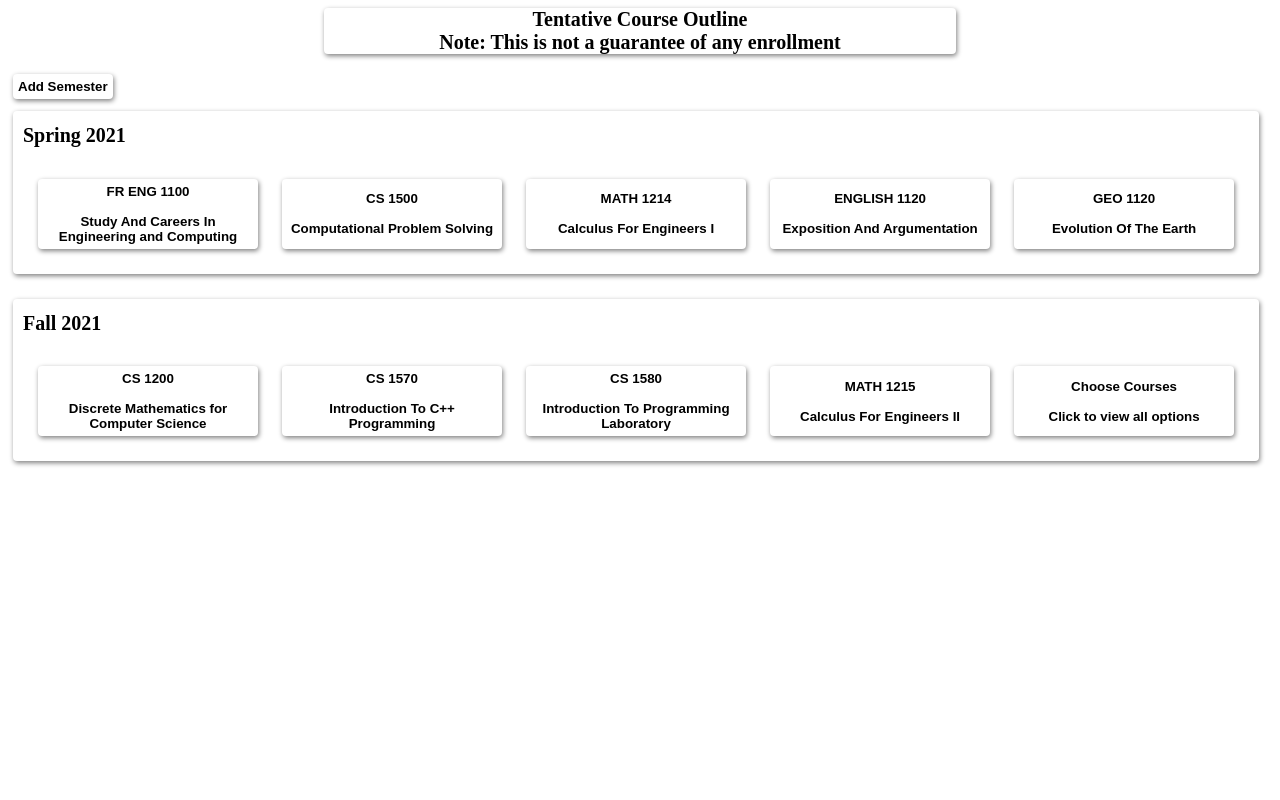
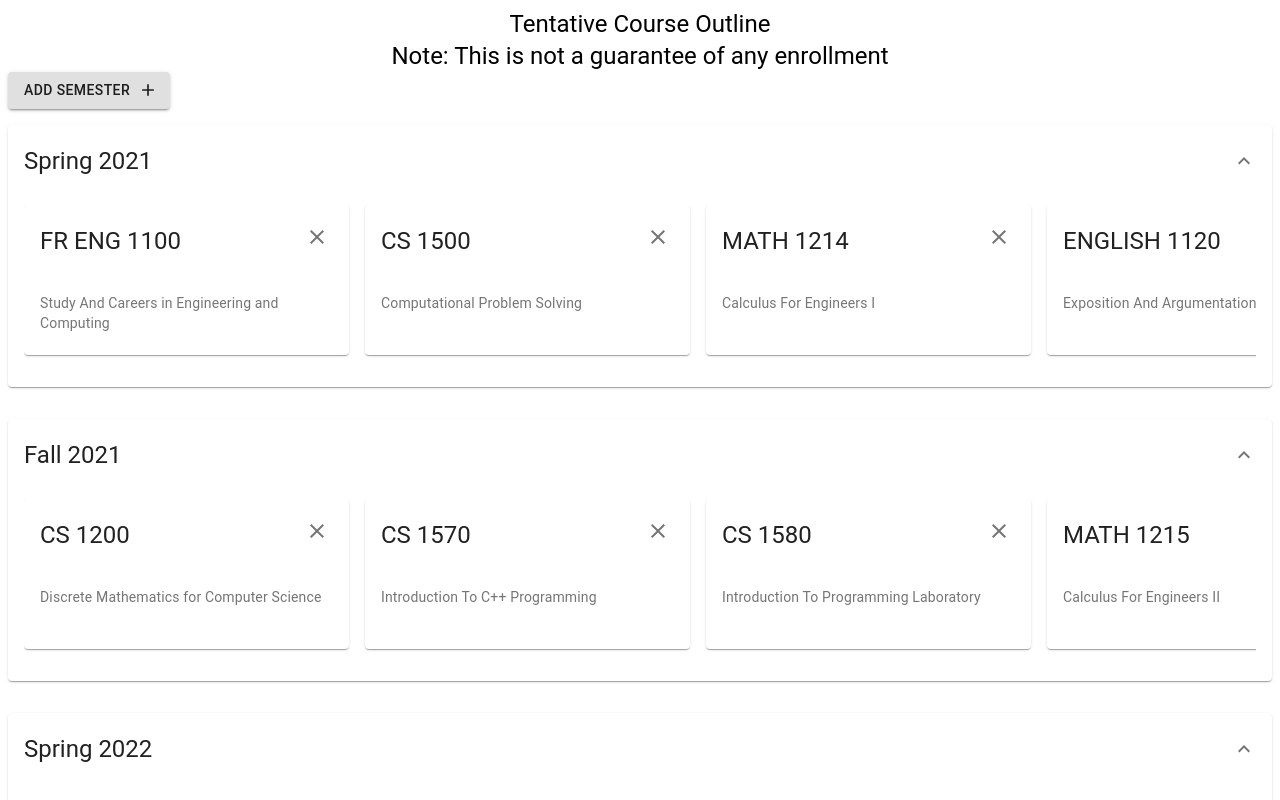
Before and after one commit to JmAlega/degree_dashboard, a React (Create React App) app in the folder degree-dashboard/: page / in a window 1280 px wide. Shown: the top 800 px of the page. Built offline with nearby package versions, Linux system fonts and the light colour scheme.

Commit message:
Added material design

```diff
--- a/degree-dashboard/src/App.css
+++ b/degree-dashboard/src/App.css
@@ -1,5 +1,5 @@
 .App {
-  text-align: center;
+
 }
 
 .App-logo {
@@ -18,8 +18,7 @@
   min-height: 100vh;
   display: flex;
   flex-direction: column;
-  align-items: center;
-  justify-content: center;
+
   font-size: calc(10px + 2vmin);
   color: white;
 }
--- a/degree-dashboard/src/App.js
+++ b/degree-dashboard/src/App.js
@@ -1,5 +1,5 @@
 import React from 'react';
-import './App.css';
+
 import SemesterPlan from './semesterPlan.js'
 
 function App() {
@@ -7,16 +7,32 @@ function App() {
   const schedule = [
         {
 		  semester: 'Spring 2021',
-          title: ['FR ENG 1100', 'CS 1500', 'MATH 1214', 'ENGLISH 1120', 'GEO 1120'],
-		  description: ['Study And Careers In Engineering and Computing', 'Computational Problem Solving', 'Calculus For Engineers I', 'Exposition And Argumentation', 'Evolution Of The Earth']
-
+          courses: [
+        {'title': 'FR ENG 1100', 'description': 'Study And Careers in Engineering and Computing'},
+			{'title': 'CS 1500', 'description': 'Computational Problem Solving'},
+			{'title': 'MATH 1214', 'description': 'Calculus For Engineers I'},
+			{'title': 'ENGLISH 1120', 'description': 'Exposition And Argumentation'},
+			{'title': 'GEO 1120', 'description': 'Evolution Of The Earth'},
+		  ]
         },
         {
           semester: 'Fall 2021',
-          title: ['CS 1200', 'CS 1570', 'CS 1580', 'MATH 1215'],
-		  description: ['Discrete Mathematics for Computer Science', 'Introduction To C++ Programming', 'Introduction To Programming Laboratory ', 'Calculus For Engineers II']
+          courses: [
+        {'title': 'CS 1200', 'description': 'Discrete Mathematics for Computer Science'},
+			{'title': 'CS 1570', 'description': 'Introduction To C++ Programming'},
+			{'title': 'CS 1580', 'description': 'Introduction To Programming Laboratory'},
+			{'title': 'MATH 1215', 'description': 'Calculus For Engineers II'},
+		  ]
+        },
+		{
+          semester: 'Spring 2022',
+          courses: [ ]
+        },
+		{
+          semester: 'Fall 2022',
+          courses: [ ]
         }]
-
+		//change to course dictionary
 
   return (
     <div className="App">
--- a/degree-dashboard/src/CurrentClasses.css
+++ b/degree-dashboard/src/CurrentClasses.css
@@ -5,7 +5,7 @@
 button {
   border-radius: 4px;
   border: none;
-  box-shadow: 1px 2px 5px grey;
+
   text-align: center;
 }
 
@@ -32,7 +32,7 @@ button:focus {
   width: 100%;
   height: auto;
   box-shadow: none;
-  padding: 12px;
+
   text-align: center;
 }
 
--- a/degree-dashboard/src/CurrentClasses.js
+++ b/degree-dashboard/src/CurrentClasses.js
@@ -1,22 +1,35 @@
 import React from 'react';
-import './CurrentClasses.css';
 
-function CurrentClasses ({title, semester, description}) {
+import Card from '@material-ui/core/Card';
+import CardHeader from '@material-ui/core/CardHeader';
+import { makeStyles } from '@material-ui/core/styles';
+import { red } from '@material-ui/core/colors';
+import Avatar from '@material-ui/core/Avatar';
+import IconButton from '@material-ui/core/IconButton';
+import MoreVertIcon from '@material-ui/icons/MoreVert';
+import CardMedia from '@material-ui/core/CardMedia';
+import CardContent from '@material-ui/core/CardContent';
+import Typography from '@material-ui/core/Typography';
+import CloseIcon from '@material-ui/icons/Close';
+import Box from '@material-ui/core/Box';
+
+
+  const useStyles = makeStyles((theme) => ({
+  root: {
+    width: 325,
+	height: 150,
+  },
+
+}));
+
+function CurrentClasses ({semester, courses}) {
 
   var buttonDescriptions = new Array(5);
   var i;
-  for(i = 0; i < title.length; i++)
+
+  if(courses.length < 5)
   {
-	  buttonDescriptions[i] = <div>
-								{title[i]}
-								<br />
-								<br />
-								{description[i]}
-								</div>
-  }
-  if(title.length < 5)
-  {
-	for(i = title.length; i < 5; i++)
+	for(i = courses.length; i < 5; i++)
 		buttonDescriptions[i] = <div>
 								Choose Courses
 								<br />
@@ -24,23 +37,35 @@ function CurrentClasses ({title, semester, description}) {
 								Click to view all options
 								</div>
   }
+
+  const classes = useStyles();
+
   return (
-    <div className="classes">
-      <section className="buttons">
-			<button className="courseButton">{buttonDescriptions[0]}</button>
-      </section>
-	  <section className="buttons">
-			<button className="courseButton">{buttonDescriptions[1]}</button>
-      </section>
-	  <section className="buttons">
-			<button className="courseButton">{buttonDescriptions[2]}</button>
-      </section>
-	  <section className="buttons">
-			<button className="courseButton">{buttonDescriptions[3]}</button>
-      </section>
-	  <section className="buttons">
-			<button className="courseButton">{buttonDescriptions[4]}</button>
-      </section>
+    <div style={{
+		display: 'flex',
+		alignItems: 'center'
+	}}>
+
+
+	{courses.map(course =>
+	<Box paddingRight={2} paddingBottom={2}>
+	<Card className={classes.root}>
+      <CardHeader
+        action={
+          <IconButton aria-label="settings">
+            <CloseIcon />
+          </IconButton>
+        }
+        title={course.title}
+      />
+	  <CardContent>
+        <Typography variant="body2" color="textSecondary">
+		{course.description}
+        </Typography>
+      </CardContent>
+	</Card>
+	</Box>)
+	}
 
     </div>
   )
--- a/degree-dashboard/src/semesterPlan.js
+++ b/degree-dashboard/src/semesterPlan.js
@@ -1,30 +1,68 @@
 import React, { useState } from 'react';
 import CurrentClasses from './CurrentClasses';
-import './semesterPlan.css';
+import Accordion from '@material-ui/core/Accordion';
+import AccordionSummary from '@material-ui/core/AccordionSummary';
+import AccordionDetails from '@material-ui/core/AccordionDetails';
+import Typography from '@material-ui/core/Typography';
+import { makeStyles } from '@material-ui/core/styles';
+import ExpandMoreIcon from '@material-ui/icons/ExpandMore';
+import Button from '@material-ui/core/Button';
+import Container from '@material-ui/core/Container';
+import Box from '@material-ui/core/Box';
+import AddIcon from '@material-ui/icons/Add';
+
+const useStyles = makeStyles((theme) => ({
+  root: {
+	width: '100%',
+  },
+  heading: {
+    fontSize: theme.typography.pxToRem(15),
+    fontWeight: theme.typography.fontWeightRegular,
+  },
+}));
+
+
 
 function SemesterPlan (props) {
 
   const [schedule] = useState(props.schedule_array);
 
+  const classes = useStyles();
+
    return (
    <div className="semesterViewPg">
-      <h1>{"Tentative Course Outline"}
-	  <br />
-	  {"Note: This is not a guarantee of any enrollment"}
-	  </h1>
+   <Container maxWidth="sm" align="center">
+   <Typography variant="h5">
+	Tentative Course Outline
+	<br />
+	Note: This is not a guarantee of any enrollment
+   </Typography>
+   </Container>
 
     <div className="sections">
 
 
 	<div className="addSem">
-	<button className="addButton">{"Add Semester"}</button>
+	<Button variant="contained" endIcon={<AddIcon/>}>{"Add Semester"}</Button>
 	</div>
 
         {schedule.map(available_classes => (
-		<section className="currentClasses">
-			<h2>{available_classes.semester}</h2>
-          <CurrentClasses title={available_classes.title} semester={available_classes.semester} description={available_classes.description}/>
-		  </section>
+		<Box paddingTop={2} paddingBottom={2}>
+		<Accordion defaultExpanded="True">
+        <AccordionSummary
+          expandIcon={<ExpandMoreIcon />}
+          aria-controls="panel1a-content"
+          id="panel1a-header"
+        >
+		<Typography variant="h5">{available_classes.semester}</Typography>
+        </AccordionSummary>
+		<AccordionDetails overflow="auto">
+          <Box overflow='auto'>
+            <CurrentClasses courses={available_classes.courses} semester={available_classes.semester}/>
+          </Box>
+        </AccordionDetails>
+      </Accordion>
+	  </Box>
         ))}
 
     </div>
```
